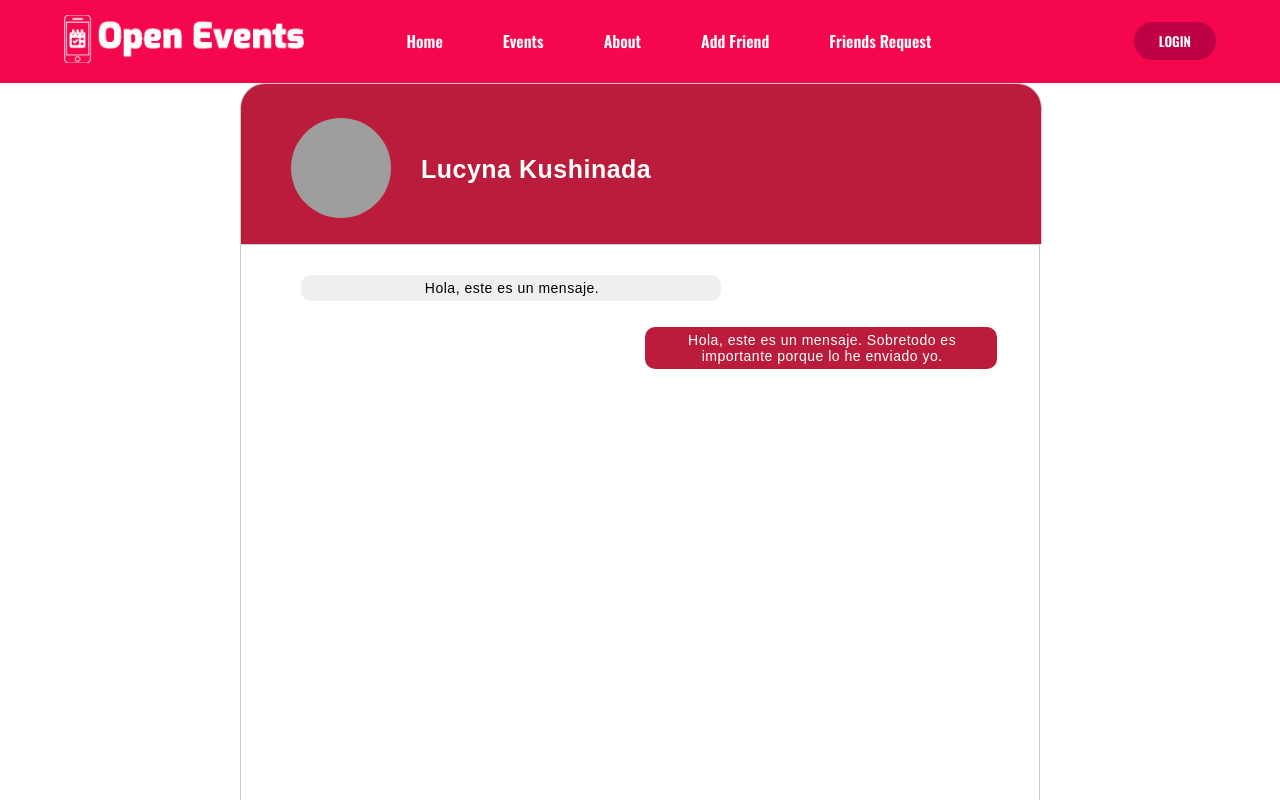
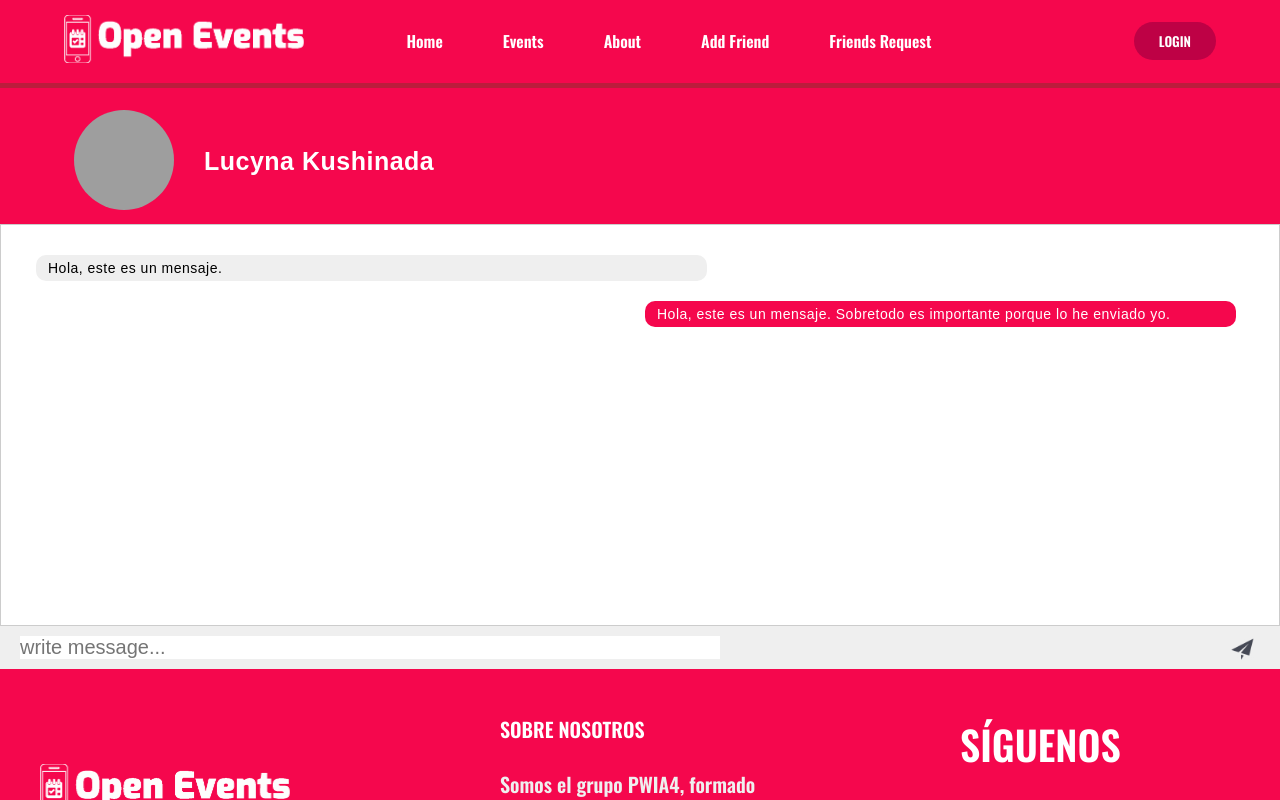
Before and after one commit to LastLeonidas/PW1, a Vue app in the folder Template_Project/: page /messageUsers in a window 1280 px wide. Shown: the top 800 px of the page. Built offline with nearby package versions, Linux system fonts and the light colour scheme; grey boxes are pictures that could not be loaded; a web font is replaced by a local one.

Commit message:
Cambios para mejorar en la visualización del List Events, Events, Messages y del About.

```diff
--- a/Template_Project/src/assets/styles/styleProfile.css
+++ b/Template_Project/src/assets/styles/styleProfile.css
@@ -22,7 +22,7 @@ p{
 }
 .container {
     width: 100%;
-    height: 100vh;
+    height: 100%;
     text-align: center;
 }
 
--- a/Template_Project/src/views/AboutView.vue
+++ b/Template_Project/src/views/AboutView.vue
@@ -43,6 +43,7 @@
 
 .container {
   width: 80%;
+  height: 100vh;
   display: block;
   margin: auto;
   padding-top: 100px;
--- a/Template_Project/src/views/EventsListView.vue
+++ b/Template_Project/src/views/EventsListView.vue
@@ -3,9 +3,12 @@
     <div class="crearEvento">
       <a href="/createEvent"><button>Create Event</button></a>
     </div>
-      <hr>
+    <hr/>
     <div class="event">
-        <img src="https://highxtar.com/wp-content/uploads/2022/02/thumb-dua-lipa-balenciaga.jpg" alt="">
+      <img
+        src="https://highxtar.com/wp-content/uploads/2022/02/thumb-dua-lipa-balenciaga.jpg"
+        alt=""
+      />
       <div class="infoEvent">
         <h2>Dua Lipa Concert</h2>
         <p>Place: Palau Sant Jordi</p>
@@ -16,7 +19,10 @@
       </a>
     </div>
     <div class="event">
-        <img src="https://highxtar.com/wp-content/uploads/2022/02/thumb-dua-lipa-balenciaga.jpg" alt="">
+      <img
+        src="https://highxtar.com/wp-content/uploads/2022/02/thumb-dua-lipa-balenciaga.jpg"
+        alt=""
+      />
       <div class="infoEvent">
         <h2>Dua Lipa Concert</h2>
         <p>Place: Palau Sant Jordi</p>
@@ -27,7 +33,10 @@
       </a>
     </div>
     <div class="event">
-        <img src="https://highxtar.com/wp-content/uploads/2022/02/thumb-dua-lipa-balenciaga.jpg" alt="">
+      <img
+        src="https://highxtar.com/wp-content/uploads/2022/02/thumb-dua-lipa-balenciaga.jpg"
+        alt=""
+      />
       <div class="infoEvent">
         <h2>Dua Lipa Concert</h2>
         <p>Place: Palau Sant Jordi</p>
@@ -42,64 +51,67 @@
 </template>
 
 <style scoped>
-  @import url('https://fonts.googleapis.com/css2?family=Montserrat&family=Oswald:wght@600&display=swap');
+@import url("https://fonts.googleapis.com/css2?family=Montserrat&family=Oswald:wght@600&display=swap");
 
-  p{
+.container {
+  width: 100%;
+  height: 100%;
+}
+
+p {
   margin: 0;
   font-style: italic;
   font-size: 3vh;
 }
 
-  h2{
+h2 {
   margin-top: 5vh;
   margin-bottom: 2.5vh;
   font-size: 5vh;
 }
 
-  img{
+img {
   width: 30vw;
   height: 40vh;
   border-radius: 5vh;
 }
 
-  button{
+button {
   width: 10vw;
   height: 8vh;
   color: white;
   font-size: 3vh;
   border-radius: 20vh;
-    background: #BB1C3C;
-    border-color: #BB1C3C;
+  background: rgba(245,7,77,1);
+  border-color: rgba(245,7,77,1);
   margin-left: 7.8125vw;
   margin-top: 17.331vh;
 }
 hr {
-    height:2px;
-    border-width:0;
-    color:#BB1C3C;
-    background-color:#BB1C3C;
-    margin-top: 10vh;
-    margin-bottom: 5vh;
+  height: 2px;
+  border-width: 0;
+  color: rgba(245,7,77,1);
+  background-color: rgba(245,7,77,1);
+  margin-bottom: 2vh;
   visibility: hidden;
 }
 .crearEvento {
-    margin-top: 10vh;
-    margin-bottom: 5vh;
   text-align: right;
 }
 .crearEvento button {
   width: 20vw;
+  margin: 20px;
   align-content: center;
 }
 
-  .event{
+.event {
   align-content: center;
   display: flex;
   border: 5vh;
   border-radius: 5vh;
   padding: 5vh;
 }
-  .infoEvent{
+.infoEvent {
   display: inline-block;
   margin-left: 5vw;
   margin-top: 5vh;
@@ -107,7 +119,7 @@
 }
 
 @media screen and (max-width: 420px) {
-    img{
+  img {
     width: 160px;
     height: 130px;
     margin: 30px 0 0;
@@ -118,7 +130,7 @@
   h2 {
     font-size: 15px;
   }
-    button{
+  button {
     width: 80px;
     height: 20px;
     font-size: 10px;
--- a/Template_Project/src/views/MessageView.vue
+++ b/Template_Project/src/views/MessageView.vue
@@ -1,28 +1,34 @@
 <template>
-  <div class = "container">
-    <div class = "msg-header">
-      <div class = "msg-header-img">
-        <img src ="https://i.blogs.es/8f5cd5/lucy-edgerunners-cyberpunk-2077/450_1000.webp" alt="">
+  <div class="msg-container">
+    <div class="msg-header">
+      <div class="msg-header-img">
+        <img
+          src="https://i.blogs.es/8f5cd5/lucy-edgerunners-cyberpunk-2077/450_1000.webp"
+          alt=""
+        />
       </div>
-      <div class = "active">
+      <div class="active">
         <h4>Lucyna Kushinada</h4>
       </div>
     </div>
-    <div class = "chat-page">
-      <div class = "msg-inbox">
-        <div class = "chats">
-          <div  class = "msg-page">
-            <div class = "received-chats">
-              <div class = "received-msg">
-                <div class = "received-msg-inbox">
+    <div class="chat-page">
+      <div class="msg-inbox">
+        <div class="chats">
+          <div class="msg-page">
+            <div class="received-chats">
+              <div class="received-msg">
+                <div class="received-msg-inbox">
                   <p>Hola, este es un mensaje.</p>
                 </div>
               </div>
             </div>
-            <div class = "outgoing-chats">
-              <div class = "outgoing-msg">
-                <div class = "outgoing-msg-inbox">
-                  <p>Hola, este es un mensaje. Sobretodo es importante porque lo he enviado yo.</p>
+            <div class="outgoing-chats">
+              <div class="outgoing-msg">
+                <div class="outgoing-msg-inbox">
+                  <p>
+                    Hola, este es un mensaje. Sobretodo es importante porque lo
+                    he enviado yo.
+                  </p>
                 </div>
               </div>
             </div>
@@ -30,24 +36,30 @@
         </div>
       </div>
     </div>
-    <div class = "send-msg">
-      <div class = "input-msg">
-        <input type = "text" class = "form-control" placeholder="write message...">
-        <div class ="input-group">
+    <div class="send-msg">
+      <div class="input-msg">
+        <input
+          type="text"
+          class="form-control"
+          placeholder="write message..."
+        />
+        <div class="input-group">
           <span class="input-group-text">
-            <img class = "send-icon" src="../../assets/media/imagenes/send-msg-icon.webp" alt="">
+            <img
+              class="send-icon"
+              src="../../assets/media/imagenes/send-msg-icon.webp"
+              alt=""
+            />
           </span>
         </div>
       </div>
     </div>
   </div>
-
 </template>
 
 <style scoped>
-  @import url('https://fonts.googleapis.com/css2?family=Montserrat&family=Oswald:wght@600&display=swap');
-  .container {
-    max-width: 800px;
+@import url("https://fonts.googleapis.com/css2?family=Montserrat&family=Oswald:wght@600&display=swap");
+.msg-container {
   margin: auto;
   font-family: sans-serif;
   letter-spacing: 0.5px;
@@ -62,12 +74,11 @@
 .msg-header {
   display: flex;
   align-items: center;
-    border: 1px solid #ccc;
   width: 100%;
   height: 20%;
-    border-bottom: none;
-    background-color: #BB1C3C;
-    border-radius: 25px 25px 0 0;
+  border: 5px none #bb1c3c;
+  border-top-style: solid;
+  background-color: rgba(245, 7, 77, 1);
 }
 
 .msg-header-img {
@@ -90,33 +101,35 @@
   color: #fff;
 }
 
-  .chat-page{
+.chat-page {
   padding: 0 0 0 0;
 }
 
-  .msg-inbox{
+.msg-inbox {
   border: 1px solid #ccc;
   overflow: hidden;
-    padding-bottom: 30px;
+  padding-bottom: 20px;
 }
 
-  .chats{
+.chats {
   padding: 30px 15px 0 25px;
+  max-height: 350px;
+  overflow-y: scroll;
 }
 
-  .msg-page{
-    height: 516px;
+.msg-page {
+  min-height: 350px;
   overflow-y: auto;
 }
 
-  .received-msg{
+.received-msg {
   display: inline-block;
-    padding: 0 0 0 10px;
+  padding: 0 0 10px 10px;
   vertical-align: top;
   width: 92%;
 }
 
-  .received-msg-inbox{
+.received-msg-inbox {
   width: 57%;
 }
 
@@ -132,11 +145,11 @@
 
 .outgoing-chats {
   overflow: hidden;
-    margin: 26px 20px;
+  margin-top: 10px;
 }
 
 .outgoing-msg p {
-    background: #BB1C3C none repeat scroll 0 0;
+  background: rgba(245, 7, 77, 1) none repeat scroll 0 0;
   color: white;
   border-radius: 10px;
   font-size: 14px;
@@ -151,7 +164,7 @@
   margin-left: 50%;
 }
 
-  .input-msg{
+.input-msg {
   padding: 10px;
   position: relative;
   height: 10%;
@@ -181,7 +194,7 @@
 }
 
 .input-group .send-icon {
-    color: #BB1C3C;
+  color: rgba(245, 7, 77, 1);
   float: right;
   width: 25px;
   height: 25px;
@@ -189,7 +202,7 @@
   margin-right: 15px;
 }
 @media screen and (max-width: 420px) {
-    .container {
+  .msg-container {
     max-width: 100vw;
   }
   .active h4 {
@@ -209,7 +222,5 @@
     margin-left: 10px;
     font-size: 20px;
   }
-
 }
-
 </style>
```
Also changed, not shown: Template_Project/src/views/EventDescriptionView.vue (+33 -8 lines). Lines whose indentation alone changed are shown as unchanged.
